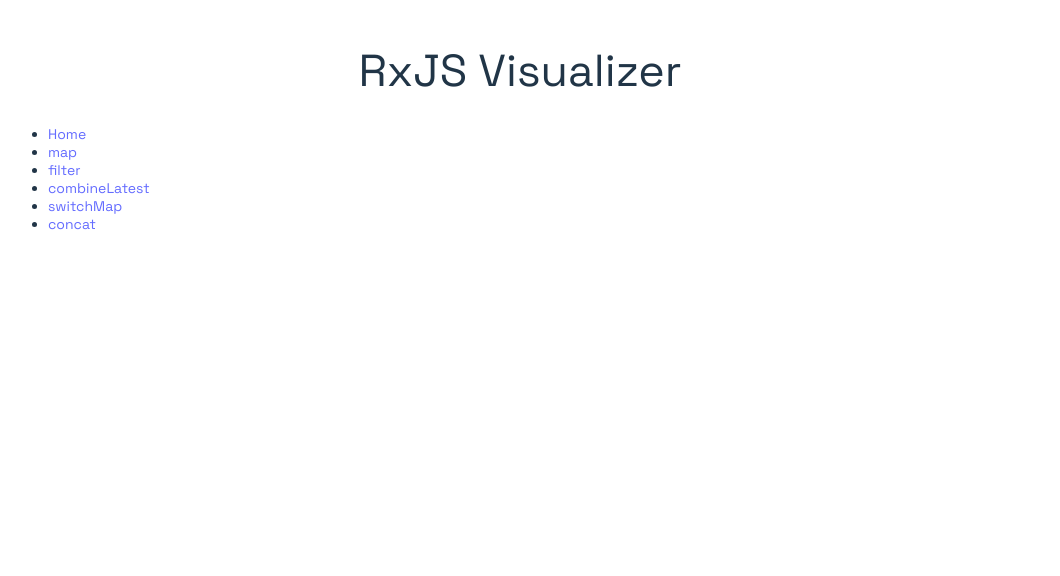
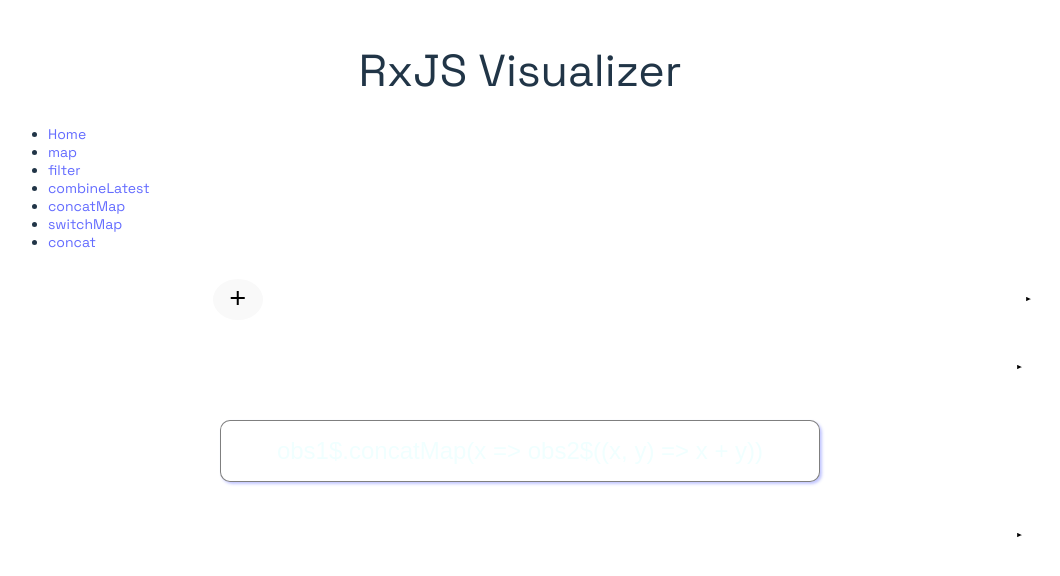
Before and after one commit to seancampbell3161/rxjs-visualizer, a React (Vite) app: page /concatMap in a window 1280 px wide. Shown: the top 576 px of the page, without its empty margins (120-1180 px from the left). Built offline with nearby package versions, Linux system fonts and the light colour scheme; a web font is replaced by a local one.

Commit message:
concatMap wip

```diff
--- a/src/App.tsx
+++ b/src/App.tsx
@@ -1,11 +1,11 @@
 import './App.css'
-import { Link, Route, Router, Routes } from 'react-router'
-import Stream from './components/Stream'
+import { Link, Route, Routes } from 'react-router'
 import Map from './components/operators/Map'
 import Filter from './components/operators/Filter'
 import CombineLatest from './components/operators/CombineLatest'
 import SwitchMap from './components/operators/SwitchMap'
 import Concat from './components/operators/Concat'
+import ConcatMap from './components/operators/ConcatMap'
 
 function App() {
 
@@ -20,6 +20,7 @@
             <li><Link to="/map">map</Link></li>
             <li><Link to="/filter">filter</Link></li>
             <li><Link to="/combineLatest">combineLatest</Link></li>
+            <li><Link to="/concatMap">concatMap</Link></li>
             <li><Link to="/switchMap">switchMap</Link></li>
             <li><Link to="/concat">concat</Link></li>
           </ul>
@@ -28,6 +29,7 @@
           <Route path="map" element={<Map />} />
           <Route path="filter" element={<Filter />} />
           <Route path='combineLatest' element={<CombineLatest />} />
+          <Route path='concatMap' element={<ConcatMap />} />
           <Route path='switchMap' element={<SwitchMap />} />
           <Route path='concat' element={<Concat />} />
         </Routes>
--- /dev/null
+++ b/src/components/operators/ConcatMap.tsx
@@ -0,0 +1,71 @@
+import { useEffect, useState } from "react";
+import Stream from "../Stream";
+import OperatorLabel from "../OperatorLabel";
+
+export default function ConcatMap() {
+    const [marble1Queue, setMarble1Queue] = useState([0])
+    const [marble1Input, setMarble1Input] = useState(0);
+    const [marble2Input, setMarble2Input] = useState('');
+    const [marbleOutput, setMarbleOutput] = useState('');
+    const [marble2Working, setMarble2Working] = useState(false);
+    const [count, setCount] = useState(0);
+
+    const handleAdd1 = () => {
+        setCount(count + 1);
+        setMarble1Queue(arr => [...arr, count + 1]);
+        setMarble1Input(count + 1);
+
+        startMarble2(count);
+        console.log(marble1Input);
+    }
+
+    const startMarble2 = (value: number) => {
+        let intervalId: number | null;
+        let count = 0;
+
+        const emitMarble = () => {
+            if (count < 3) {
+                setMarble2Input((value + 1) + alpha[count]);
+                count++;
+            }
+        }
+
+        // intervalId = setInterval(emitMarble, 500);
+        setInterval(emitMarble, 500);
+    }
+
+    // useEffect(() => {
+    //     if (marble1Input > 0) {
+    //         let intervalId: number | undefined;
+    //         let count = 0;
+
+    //         const emitMarble = () => {
+    //             if (count < 3) {
+    //                 setMarble2Input(marble1Input.toString() + alpha[count]);
+    //                 count++;
+    //             }
+    //         }
+
+    //         intervalId = setInterval(emitMarble, 800);
+    //         return () => clearInterval(intervalId);
+    //     }
+    // }, [marble1Queue]);
+
+    const alpha = 'abcdefghijklmnopqrstuvwxyz';
+
+    return (
+        <>
+            <div className="marble-container">
+            <button className="add-button" onClick={handleAdd1}><span className="material-symbols-outlined">add</span></button>
+                <Stream marbleColor="rgb(255, 105, 70)" marbleValue={marble1Input.toString()} />
+            </div>
+            <div className="marble-container extra-margin">
+                <Stream marbleColor="rgb(70, 105, 255)" marbleValue={marble2Input} />
+            </div>
+            <OperatorLabel expression={'obs1$.concatMap(x => obs2$((x, y) => x + y))'} />
+            <div className="marble-container extra-margin">
+                <Stream marbleColor="rgb(105, 255, 70)" marbleValue={marbleOutput.toString()} />
+            </div>
+        </>
+    )
+}
```
